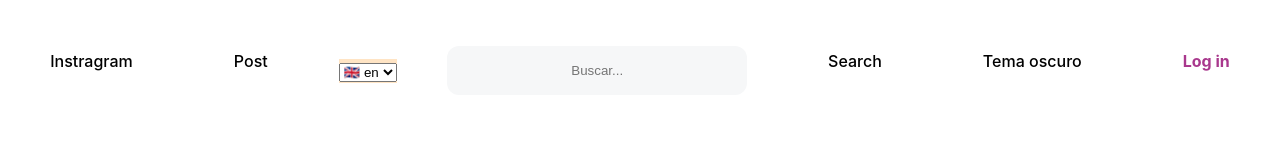
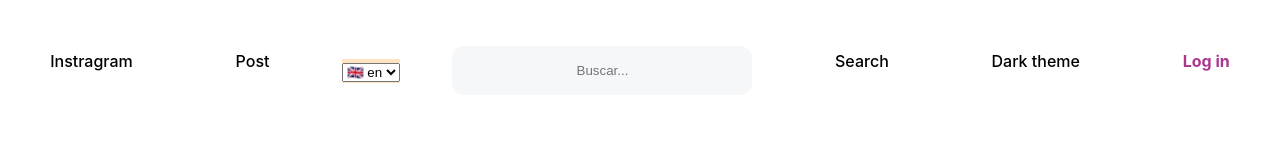
Before and after one commit to Danie204/ClonInsta_UI, a React (Vite) app: page / in a window 1280 px wide. Shown: the top 160 px of the page. Built offline with nearby package versions, Linux system fonts and the light colour scheme; no server answers.

Commit message:
traduccion tema claro y oscuro

```diff
--- a/src/Components/Header/Header.jsx
+++ b/src/Components/Header/Header.jsx
@@ -60,7 +60,11 @@ const Header = ({ setFiltros }) => {
       </button>
 
       <button onClick={toggleTheme}>
-        {theme === "light" ? "Tema oscuro" : "Tema claro"}
+        {theme === "light" ? (
+          <FormattedMessage id="header.themeDark" />
+        ) : (
+          <FormattedMessage id="header.themeLight" />
+        )}
       </button>
       <UserInfo />
     </header>
--- a/src/locale/en.json
+++ b/src/locale/en.json
@@ -16,5 +16,7 @@
   "post.postAuthor": "By",
   "register.singUp": "Sing up",
   "register.account": "Have an account?",
-  "register.singIn": "Sing in"
+  "register.singIn": "Sing in",
+  "header.themeDark": "Dark theme",
+  "header.themeLight": "Light theme"
 }
--- a/src/locale/es.json
+++ b/src/locale/es.json
@@ -15,5 +15,7 @@
   "post.postAuthor": "Por",
   "register.singUp": "Regístrate",
   "register.account": "¿Ya tienes cuenta?",
-  "register.singIn": "Inicia sesión"
+  "register.singIn": "Inicia sesión",
+  "header.themeDark": "Tema oscuro",
+  "header.themeLight": "Ligth theme"
 }
```
